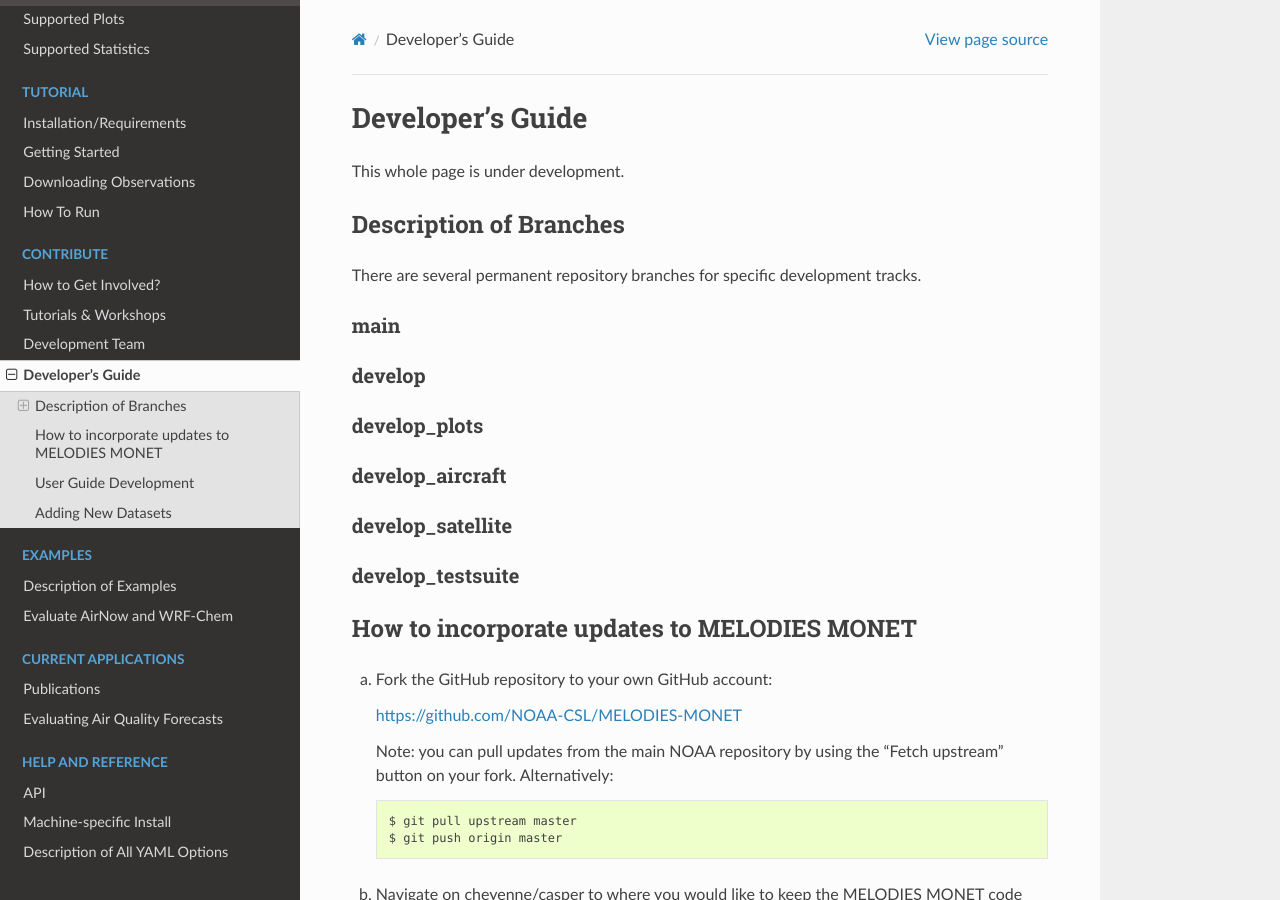
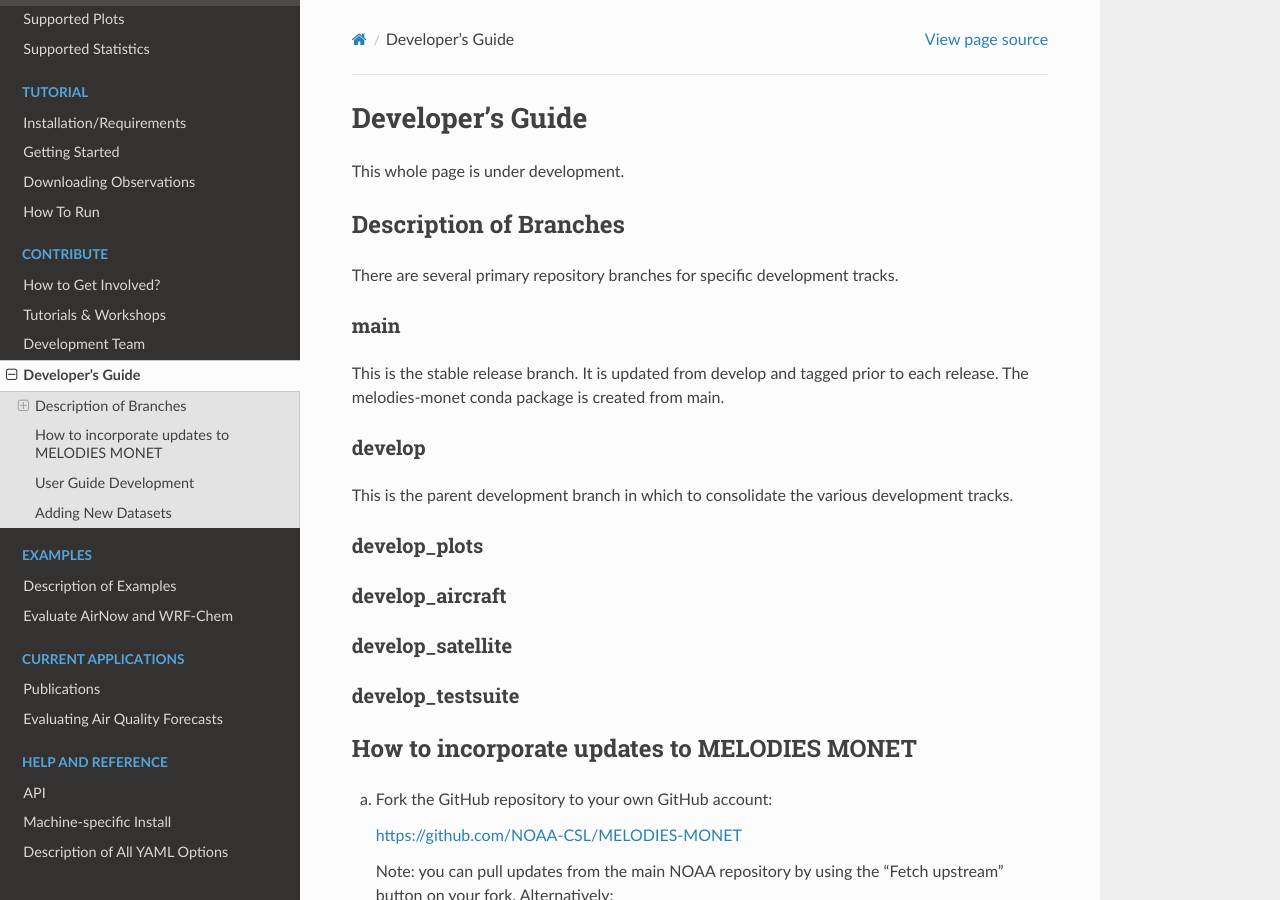
Before and after one commit to NOAA-CSL/MELODIES-MONET, a Sphinx documentation site: the page built from docs/develop/developers_guide.rst, in a window 1280 px wide and 900 px high. Built offline with Sphinx 7.4.7 and the Read the Docs theme 2.0.0, drawn with Linux system fonts in a browser that asks for light colours.

Commit message:
Added list of primary development branches.

```diff
--- a/docs/develop/developers_guide.rst
+++ b/docs/develop/developers_guide.rst
@@ -6,14 +6,19 @@
 Description of Branches
 -----------------------
 
-There are several permanent repository branches
+There are several primary repository branches
 for specific development tracks.
 
 main
 ____
+This is the stable release branch.
+It is updated from develop and tagged prior to each release.
+The melodies-monet conda package is created from main.
 
 develop
 _______
+This is the parent development branch in which
+to consolidate the various development tracks.
 
 develop_plots
 _____________
```
